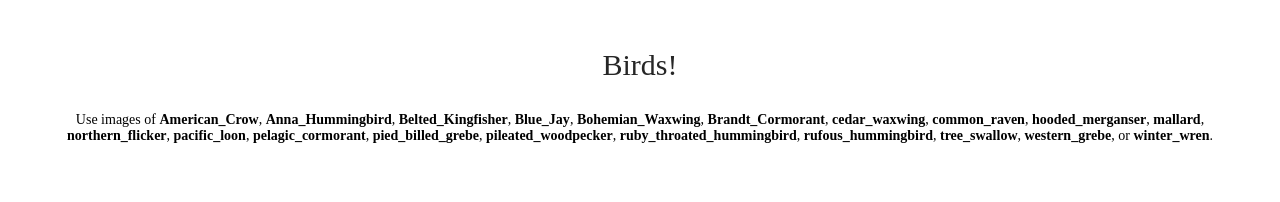
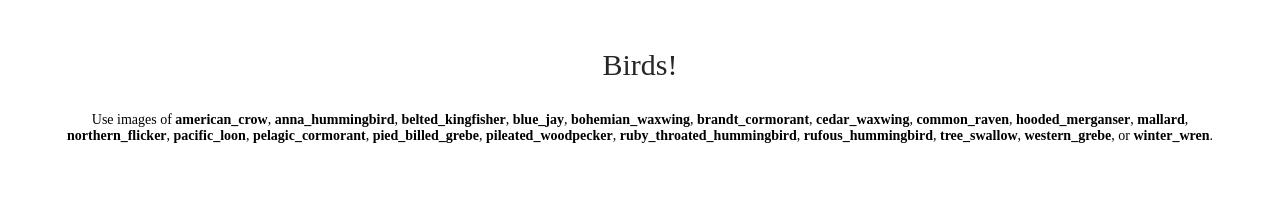
Before and after one commit to nick2383/birds, a plain HTML site: page app/view/index.html in a window 1280 px wide. Shown: the top 202 px of the page. Drawn offline with Linux system fonts and the light colour scheme.

Commit message:
changed bird names

```diff
--- a/app/view/index.html
+++ b/app/view/index.html
@@ -9,7 +9,7 @@
     <div class='center'>
         <div class='title'>Birds!</div>
         <p>
-            Use images of <strong>American_Crow</strong>, <strong>Anna_Hummingbird</strong>, <strong>Belted_Kingfisher</strong>, <strong>Blue_Jay</strong>, <strong>Bohemian_Waxwing</strong>, <strong>Brandt_Cormorant</strong>, <strong>cedar_waxwing</strong>, <strong>common_raven</strong>, <strong>hooded_merganser</strong>, <strong>mallard</strong>, <strong>northern_flicker</strong>, <strong>pacific_loon</strong>, <strong>pelagic_cormorant</strong>, <strong>pied_billed_grebe</strong>, <strong>pileated_woodpecker</strong>, <strong>ruby_throated_hummingbird</strong>, <strong>rufous_hummingbird</strong>, <strong>tree_swallow</strong>, <strong>western_grebe</strong>, or <strong>winter_wren</strong>.
+            Use images of <strong>american_crow</strong>, <strong>anna_hummingbird</strong>, <strong>belted_kingfisher</strong>, <strong>blue_jay</strong>, <strong>bohemian_waxwing</strong>, <strong>brandt_cormorant</strong>, <strong>cedar_waxwing</strong>, <strong>common_raven</strong>, <strong>hooded_merganser</strong>, <strong>mallard</strong>, <strong>northern_flicker</strong>, <strong>pacific_loon</strong>, <strong>pelagic_cormorant</strong>, <strong>pied_billed_grebe</strong>, <strong>pileated_woodpecker</strong>, <strong>ruby_throated_hummingbird</strong>, <strong>rufous_hummingbird</strong>, <strong>tree_swallow</strong>, <strong>western_grebe</strong>, or <strong>winter_wren</strong>.
         </p>
         <div class='content'>
             <div class='no-display'>
```
